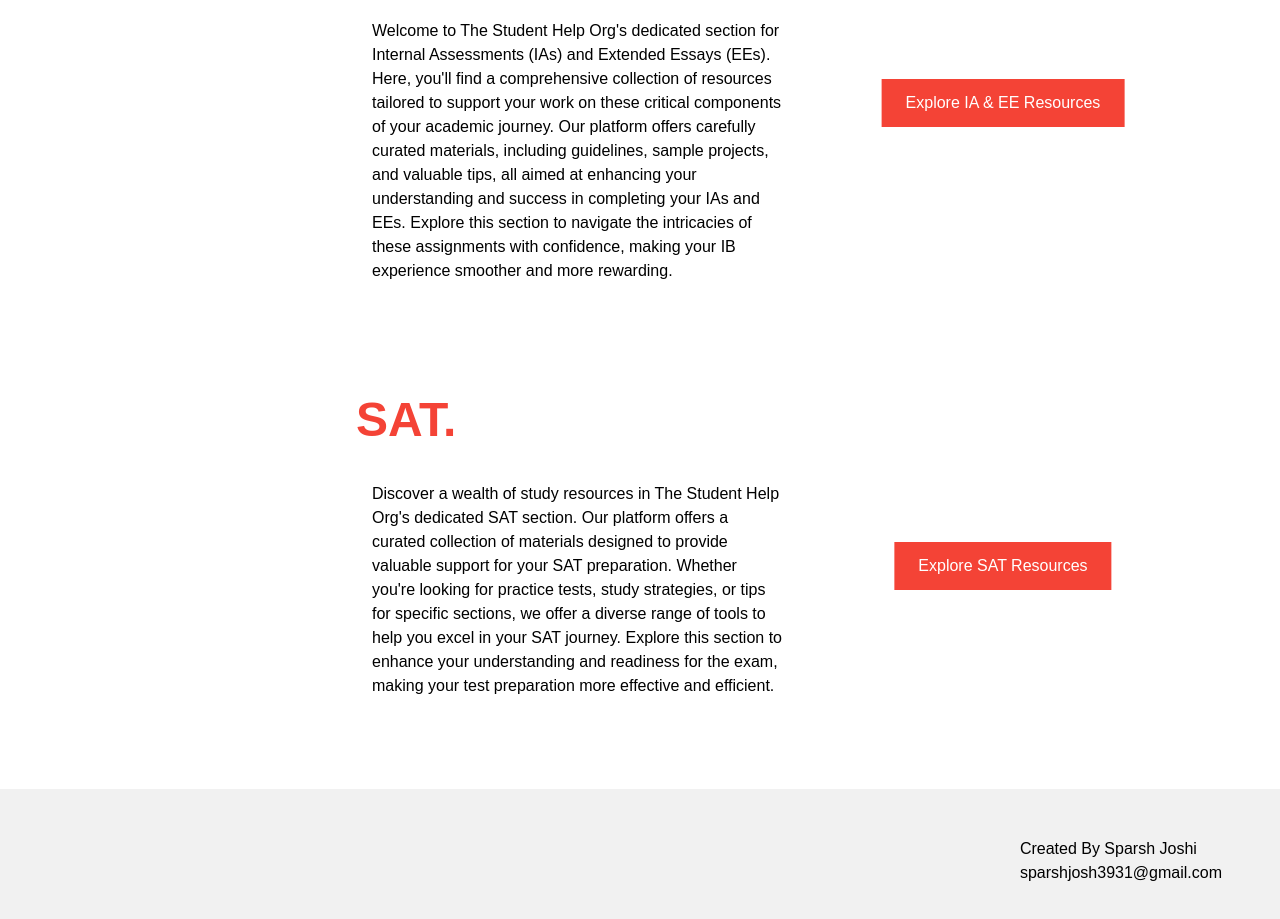
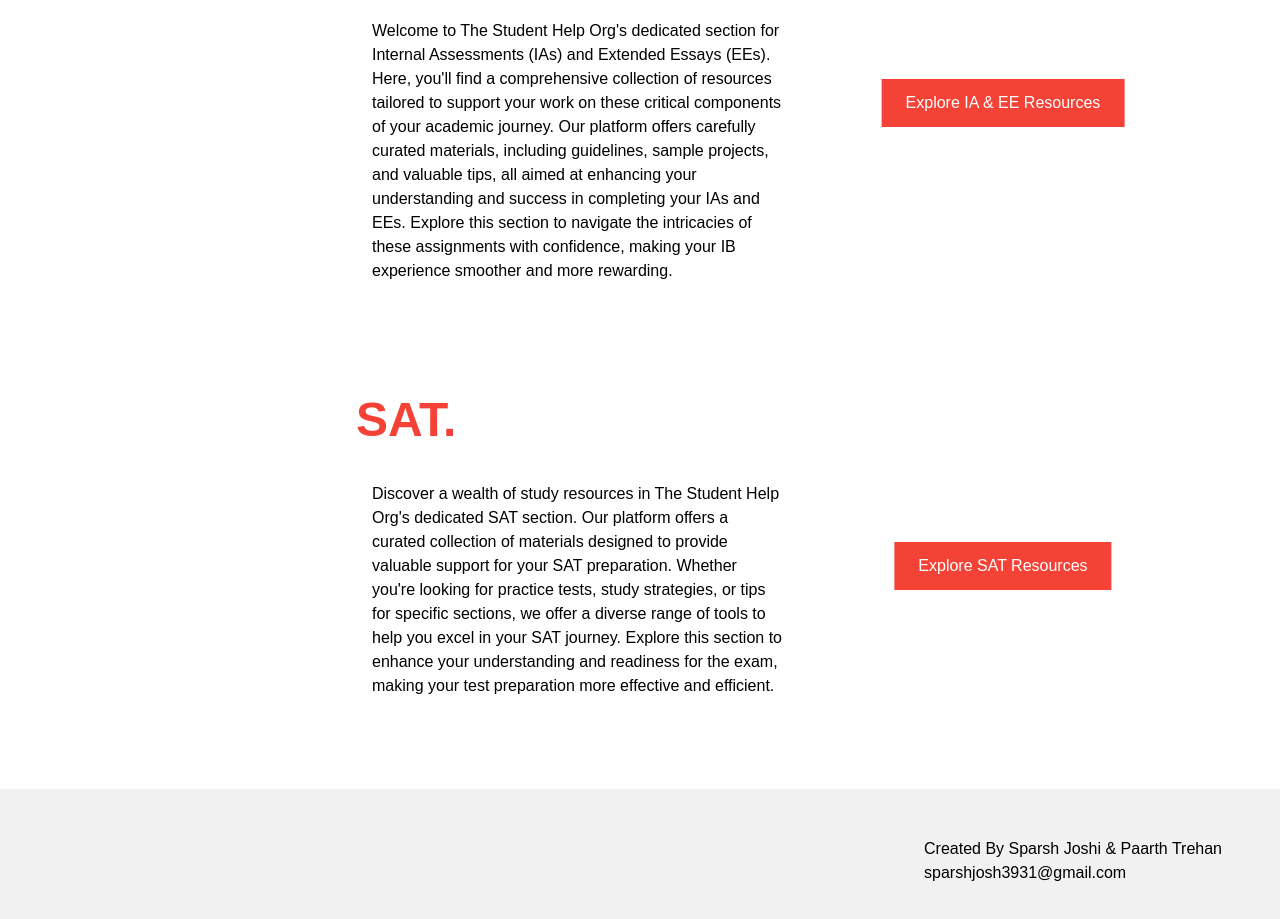
Before and after one commit to thestudenthelporg/thestudenthelporg.github.io, a plain HTML site: page index.html in a window 1280 px wide. Shown: the part 1336-2255 px from the top of the page. Drawn offline with Linux system fonts and the light colour scheme; a web font is replaced by a local one.

Commit message:
Update index.html

```diff
--- a/index.html
+++ b/index.html
@@ -274,7 +274,7 @@
 
   <div class="w3-light-grey w3-container w3-padding-32" style="margin-top:75px;padding-right:58px">
     <p class="w3-right">Created By
-      Sparsh Joshi</a><br>sparshjosh3931@gmail.com</p>
+      Sparsh Joshi & Paarth Trehan</a><br>sparshjosh3931@gmail.com</p>
   </div>
 
   <script>
```
